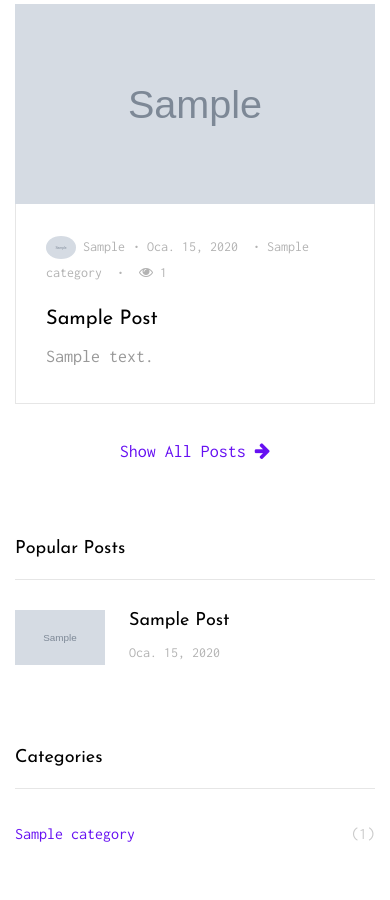
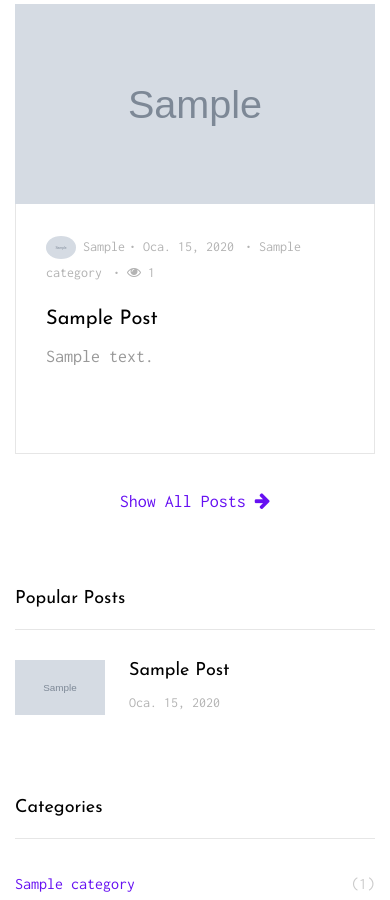
Before and after one commit to gabrielsecretdev/blog-django, a Django app: page / in a window 390 px wide. Shown: the part 871-1771 px from the top of the page. Run offline with Django 3.2, Linux system fonts and the light colour scheme; tables that the repository leaves empty hold one stand-in row (values such as "Sample post"); grey boxes marked "Sample" are stand-in pictures; some libraries are stand-ins or nearby versions.

Commit message:
Upload Files

```diff
--- a/templates/index.html
+++ b/templates/index.html
@@ -34,6 +34,14 @@
     </section>
     <!-- END section -->
 
+    <style>
+        @media screen and (max-width: 524px) {
+            .spanyek{
+                height: 250px !important;
+            }
+        }
+    </style>
+
     <section class="site-section pt-0 pb-3">
     <div class="container">
     <div class="row mb-4">
@@ -50,12 +58,12 @@
                         <div class="post-entry-horzontal ">
                             <a style="width: 100%" href="{% url 'posts:postDetail' latestpost.category.slug latestpost.id latestpost.slug %}">
                                 <div class="image element-animate " data-animate-effect="fadeIn" style="background-image: url({{ latestpost.image.url }});"></div>
-                                <span class="text">
+                                <span class="text spanyek">
                                     <div class="post-meta ">
-                                        <span class="author mr-2"><img src="{{ latestpost.author.userdetail.image.url }}" alt="Colorlib"> {{ latestpost.author.username | title }}</span>&bullet;
-                                        <span class="mr-2">{{ latestpost.created | date }} </span> &bullet;
-                                        <span class="mr-2">{{ latestpost.category.name }}</span> &bullet;
-                                        <span class="ml-2"><span class="fa fa-eye"></span> {{ latestpost.getHitCount }}</span>
+                                        <span class="author mr-1"><img src="{{ latestpost.author.userdetail.image.url }}" alt="Colorlib"> {{ latestpost.author.username | title }}</span>&bullet;
+                                        <span class="mr-1">{{ latestpost.created | date }} </span> &bullet;
+                                        <span class="mr-1">{{ latestpost.category.name }}</span> &bullet;
+                                        <span><span class="fa fa-eye"></span> {{ latestpost.getHitCount }}</span>
                                     </div>
                                     <h2>{{ latestpost.title | title}}</h2>
                                     <p class="mb-0">{{ latestpost.content|safe|linebreaks|truncatechars:100 }}</p>
```
Also changed, not shown: templates/author_detail.html (+4 -3 lines), templates/post_detail.html (+4 -3 lines), templates/posts.html (+4 -3 lines).
